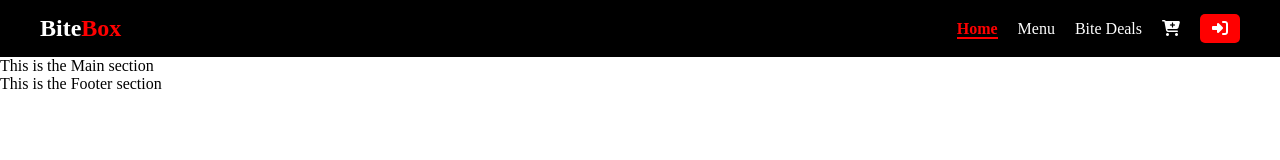
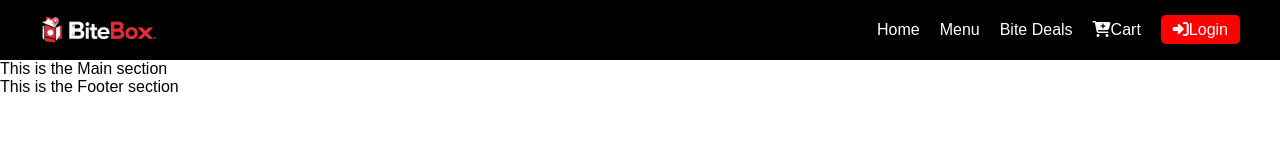
Before and after one commit to dhirajdhumal/BiteBox-Personal, a plain HTML site: page index.html in a window 1280 px wide. Drawn offline with Linux system fonts and the light colour scheme.

Commit message:
Update in Navbar

```diff
--- a/CSS/style.css
+++ b/CSS/style.css
@@ -2,6 +2,7 @@
     margin: 0;
     padding: 0;
     box-sizing: border-box;
+    font-family: "Poppins", sans-serif;
 }
 
 nav{
--- a/index.html
+++ b/index.html
@@ -8,19 +8,25 @@
     <!-- Font Awesome Link -->
     <script src="https://kit.fontawesome.com/de2326f379.js" crossorigin="anonymous"></script>
     <!-- CSS file Integration -->
-     <link rel="stylesheet" href="CSS/style.css">
+    <link rel="stylesheet" href="CSS/style.css">
+    <!-- Fevicon icon Integration -->
+    <link rel="icon" type="image/x-icon" href="Images/favicon_io/favicon.ico">
+    <!-- Google Font Integration -->
+
 </head>
 <body>
     <header>
         <nav>
 
-                <h2>Bite<span style="color: red;">Box</span></h2>
+                <!-- Logo  -->
+                <img src="./Images/Logo1.png" alt="logo" height="30pxpx">
+
                 <ul>
-                    <li><a href="home.html" class="active">Home</a></li>
+                    <li><a href="home.html">Home</a></li>
                     <li><a href="menu.html" >Menu</a></li>
                     <li><a href="biteDeals.html" >Bite Deals</a></li>
-                    <li><a href="cart.html" ><i class="fa-solid fa-cart-plus"></i></a></li>
-                    <li><a href="login.html"><i class="fa-solid fa-right-to-bracket"></i></a></li>
+                    <li><a href="cart.html" ><i class="fa-solid fa-cart-plus"></i>Cart</a></li>
+                    <li><a href="login.html"><i class="fa-solid fa-right-to-bracket"></i>Login</a></li>
                 </ul>
 
         </nav>
```
Also changed, not shown: Images/Logo.png (added), Images/Logo1.png (added), Images/favicon_io/android-chrome-192x192.png (added), Images/favicon_io/android-chrome-512x512.png (added), Images/favicon_io/apple-touch-icon.png (added), Images/favicon_io/favicon-16x16.png (added), Images/favicon_io/favicon-32x32.png (added), Images/favicon_io/favicon.ico (added), Images/favicon_io/site.webmanifest (added).
